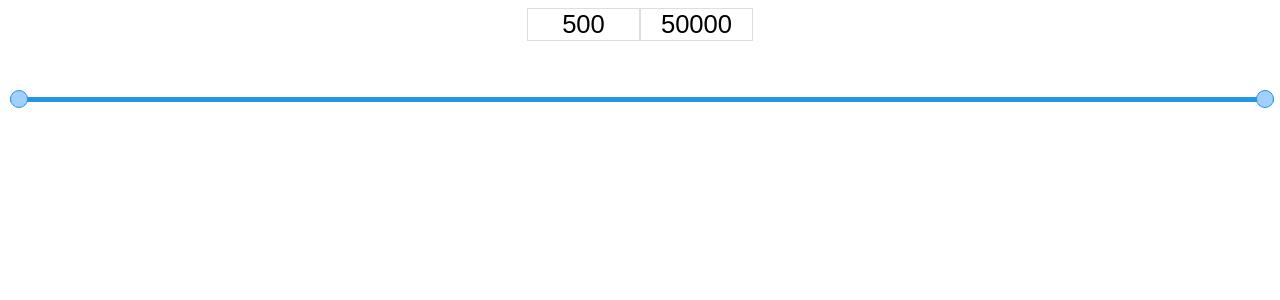
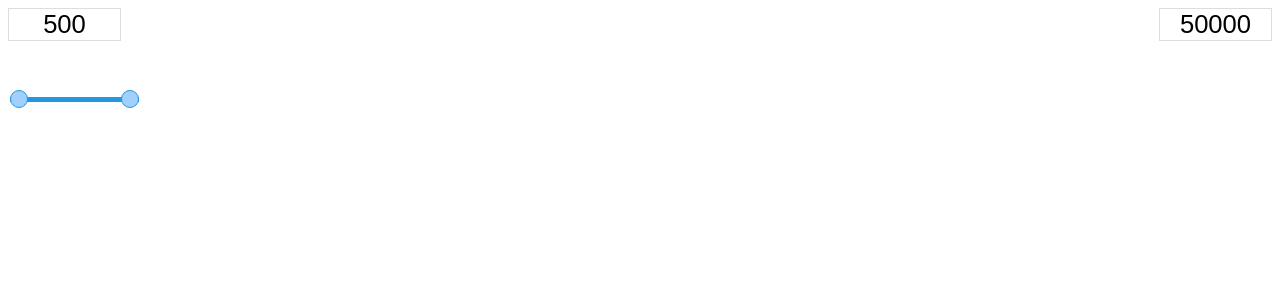
Before and after one commit to irabbi360/vue2-range-slider, a Vue app: page / in a window 1280 px wide. Shown: the top 300 px of the page. Built offline with nearby package versions, Linux system fonts and the light colour scheme.

Commit message:
range slider style css updated

```diff
--- a/src/components/RangeSlider.vue
+++ b/src/components/RangeSlider.vue
@@ -2,9 +2,9 @@
   <div class="price-slider">
     <div class='range-slider'>
       <input type="range" :min="min" :max="max" step="1" v-model="sliderMin">
-      <input type="number" :min="min" :max="max" step="1" v-model="sliderMin">
+      <input type="number" :min="min" :max="max" step="1" v-model="sliderMin" class="d-inflex rs-float-left">
       <input type="range" :min="min" :max="max" step="1" v-model="sliderMax">
-      <input type="number" :min="min" :max="max" step="1" v-model="sliderMax">
+      <input type="number" :min="min" :max="max" step="1" v-model="sliderMax" class="d-inflex rs-float-right">
     </div>
   </div>
 </template>
@@ -69,6 +69,23 @@
   text-align: center;
   position: relative;
   height: 6em;
+}
+.range-slider input{
+  background: transparent !important;
+  font-size: 1rem;
+  width: auto !important;
+}
+.range-slider .d-inflex {
+    display: inline-flex;
+    float: left;
+}
+
+.range-slider .rs-float-left {
+    float: left;
+}
+
+.range-slider .rs-float-right {
+    float: right;
 }
 
 .range-slider input[type=range] {
```
